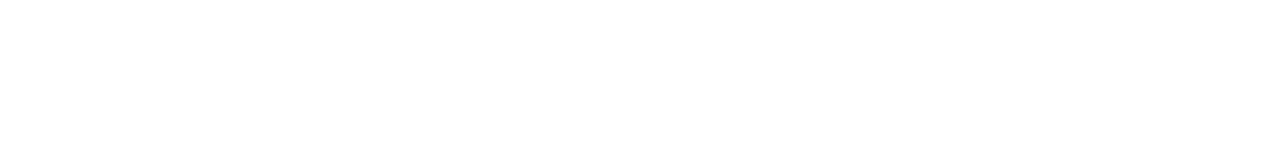
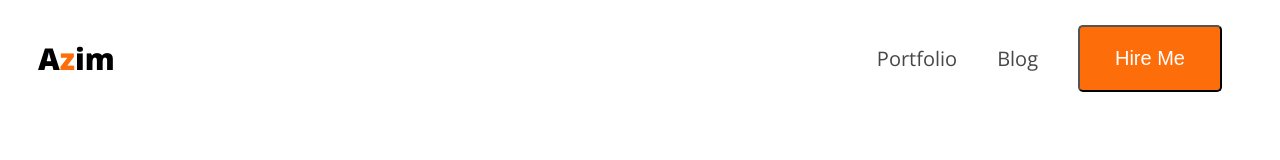
Before and after one commit to Ashiqweb123/portfolio-site-2, a plain HTML site: page index.html in a window 1280 px wide. Drawn offline with nearby package versions, Linux system fonts and the light colour scheme.

Commit message:
second-commit

```diff
--- a/index.html
+++ b/index.html
@@ -4,9 +4,34 @@
     <meta charset="UTF-8" />
     <meta name="viewport" content="width=device-width, initial-scale=1.0" />
     <title>Portfolio-site-2</title>
+    <!-- google-font -->
+    <link rel="preconnect" href="https://fonts.googleapis.com" />
+    <link rel="preconnect" href="https://fonts.gstatic.com" crossorigin />
+    <link
+      href="https://fonts.googleapis.com/css2?family=Open+Sans:ital,wght@0,300..800;1,300..800&display=swap"
+      rel="stylesheet"
+    />
+    <!-- google-font -->
     <!-- link-css -->
     <link rel="stylesheet" href="style.css" />
     <!-- link-css -->
   </head>
-  <body></body>
+  <body class="open-sans-normal">
+    <header>
+      <nav>
+        <h3 class="nav-title">A<span class="primary-color">z</span>im</h3>
+        <ul>
+          <li><a class="dark-2" href="">Portfolio</a></li>
+          <li><a class="dark-2" href="">Blog</a></li>
+          <li>
+            <a href=""><button class="btn-primary">Hire Me</button></a>
+          </li>
+        </ul>
+      </nav>
+    </header>
+
+    <main></main>
+
+    <footer></footer>
+  </body>
 </html>
--- a/style.css
+++ b/style.css
@@ -0,0 +1,44 @@
+.open-sans-normal {
+  font-family: "Open Sans", sans-serif;
+  font-optical-sizing: auto;
+  font-style: normal;
+  font-variation-settings: "wdth" 100;
+}
+/* shared-css */
+.primary-color {
+  color: #fd6e0a;
+}
+
+.dark-2 {
+  color: #474747;
+}
+.btn-primary {
+  background-color: #fd6e0a;
+  border-radius: 5px;
+  padding: 20px 35px;
+  color: white;
+  font-size: 20px;
+}
+/* nav-css */
+nav {
+  display: flex;
+  align-items: center;
+  justify-content: space-between;
+  margin: 0 30px;
+}
+.nav-title {
+  font-weight: 800;
+  font-size: 30px;
+}
+nav ul {
+  display: flex;
+  align-items: center;
+}
+nav ul li {
+  list-style: none;
+  margin: 0 20px;
+}
+nav ul li a {
+  text-decoration: none;
+  font-size: 20px;
+}
```
